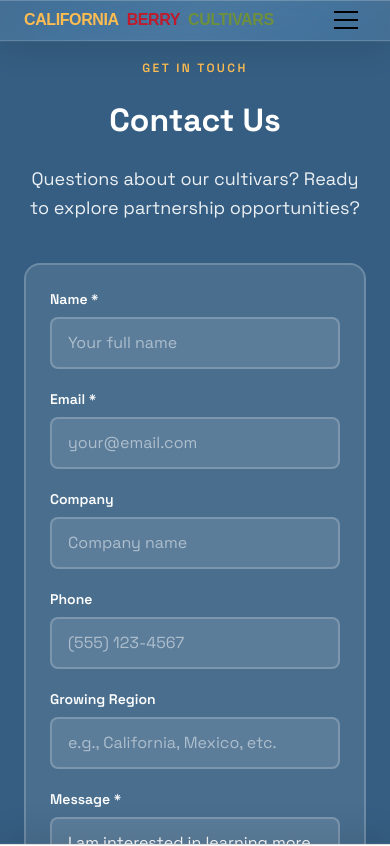
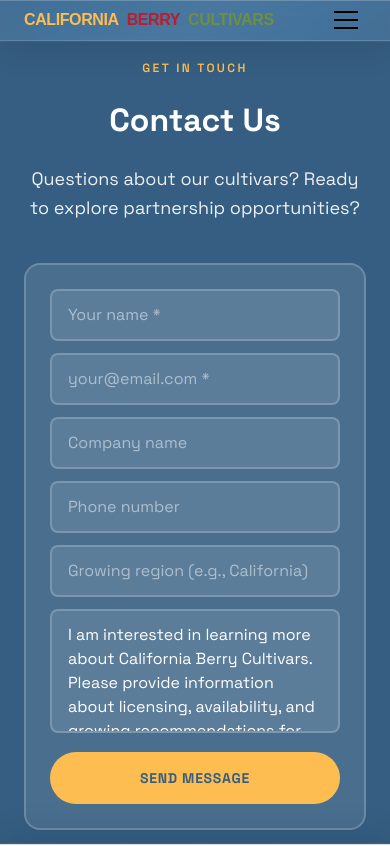
Before and after one commit to tadavan2/cbc-homepage, a Next.js app: page /contact in a window 390 px wide. Shown: the top 846 px of the page. Built offline with nearby package versions, Linux system fonts and the light colour scheme.

Commit message:
Fine-tune vertical alignments per section, hide form labels on mobile (use placeholders with * for required)

```diff
--- a/app/about/page.tsx
+++ b/app/about/page.tsx
@@ -77,10 +77,10 @@
       className="scroll-snap-container"
       style={{ scrollSnapType: 'y mandatory', overflowY: 'auto' }}
     >
-      {/* Section 1: Hero with Video Placeholder */}
+      {/* Section 1: Hero with Video Placeholder - 30% */}
       <section
         id="hero"
-        className="scroll-snap-section bg-[#355e82] flex items-start md:items-center justify-center pt-[15vh] md:pt-0"
+        className="scroll-snap-section bg-[#355e82] flex items-start md:items-center justify-center pt-[10vh] md:pt-0"
       >
         <div className="container px-4 py-12 md:py-20" style={{ paddingTop: '60px' }}>
           <div className={`max-w-4xl mx-auto text-center ${activeSection >= 0 ? 'animate-fade-in' : 'opacity-0'}`}>
@@ -147,7 +147,7 @@
       {/* Section 3: Our Team */}
       <section
         id="team"
-        className="scroll-snap-section bg-[#c93834] flex items-start md:items-center justify-center pt-[15vh] md:pt-0"
+        className="scroll-snap-section bg-[#c93834] flex items-start md:items-center justify-center pt-[12vh] md:pt-0"
       >
         <div className="container px-4 py-20">
           <div className={`max-w-4xl mx-auto text-center ${activeSection >= 2 ? 'animate-fade-in' : 'opacity-0'}`}>
@@ -201,7 +201,7 @@
       {/* Section 5: Our Partners */}
       <section
         id="partners"
-        className="scroll-snap-section bg-[#fdbd51] flex items-start md:items-center justify-center pt-[15vh] md:pt-0"
+        className="scroll-snap-section bg-[#fdbd51] flex items-start md:items-center justify-center pt-[10vh] md:pt-0"
       >
         <div className="container px-4 py-10 md:py-16" style={{ paddingTop: '50px' }}>
           <div className={`max-w-5xl mx-auto ${activeSection >= 4 ? 'animate-fade-in' : 'opacity-0'}`}>
@@ -213,7 +213,7 @@
             </p>
 
             {/* Partner Cards - 3 columns on desktop, 2 on mobile */}
-            <div className="grid grid-cols-2 md:grid-cols-3 gap-2 md:gap-3">
+            <div className="grid grid-cols-2 md:grid-cols-3 gap-2 md:gap-3" style={{ marginBottom: '80px' }}>
               <a
                 href="https://www.calgiant.com"
                 target="_blank"
@@ -283,7 +283,7 @@
       {/* Section 6: Explore Our Work */}
       <section
         id="explore"
-        className="scroll-snap-section bg-[#c4daf4] flex items-start md:items-center justify-center pt-[15vh] md:pt-0"
+        className="scroll-snap-section bg-[#c4daf4] flex items-start md:items-center justify-center pt-[20vh] md:pt-0"
       >
         <div className="container px-4 py-20">
           <div className={`max-w-3xl mx-auto text-center ${activeSection >= 5 ? 'animate-fade-in' : 'opacity-0'}`}>
--- a/app/breeding/page.tsx
+++ b/app/breeding/page.tsx
@@ -80,7 +80,7 @@
       {/* Section 1: Cultivar Development (Hero) */}
       <section
         id="cultivar-development"
-        className="scroll-snap-section bg-[#6E903C] flex items-start md:items-center justify-center pt-[15vh] md:pt-0"
+        className="scroll-snap-section bg-[#6E903C] flex items-start md:items-center justify-center pt-[10vh] md:pt-0"
       >
         <div className="container px-4 py-12 md:py-20" style={{ paddingTop: '60px' }}>
           <div className={`max-w-4xl mx-auto text-center ${activeSection >= 0 ? 'animate-fade-in' : 'opacity-0'}`}>
@@ -163,7 +163,7 @@
       {/* Section 4: Cleanstock */}
       <section
         id="cleanstock"
-        className="scroll-snap-section flex items-start md:items-center justify-center pt-[15vh] md:pt-0"
+        className="scroll-snap-section flex items-start md:items-center justify-center pt-[12vh] md:pt-0"
         style={{ background: 'linear-gradient(to bottom right, #355e82 0%, #fdbd51 100%)' }}
       >
         <div className="container px-4 py-20">
--- a/app/contact/page.tsx
+++ b/app/contact/page.tsx
@@ -107,7 +107,7 @@
       {/* Section 2: Working at CBC / Careers */}
       <section
         id="careers"
-        className="scroll-snap-section bg-[#6E903C] flex items-center justify-center"
+        className="scroll-snap-section bg-[#6E903C] flex items-start md:items-center justify-center pt-[15vh] md:pt-0"
       >
         <div className="container px-4 py-12 md:py-20" style={{ paddingTop: '60px' }}>
           <div className={`max-w-3xl mx-auto text-center ${activeSection >= 1 ? 'animate-fade-in' : 'opacity-0'}`}>
--- a/app/page.tsx
+++ b/app/page.tsx
@@ -94,6 +94,7 @@
         }}
       >
       {/* Hero Section - Full screen with colored background */}
+      {/* Hero - 50% on mobile (centered) */}
       <section className="scroll-snap-section relative flex items-center justify-center overflow-hidden">
         {/* Colored background boxes - green left, dark red right */}
         <div className="absolute inset-0">
@@ -146,7 +147,7 @@
 
       {/* What We Do - Gradient section */}
       <section
-        className="scroll-snap-section flex items-center"
+        className="scroll-snap-section flex items-start md:items-center pt-[15vh] md:pt-0"
         style={{ background: 'linear-gradient(to bottom right, #355e82 0%, #fdbd51 100%)' }}
       >
         <div className="container px-4 py-12 md:py-20" style={{ paddingTop: '50px' }}>
@@ -204,7 +205,7 @@
       </section>
 
       {/* Featured Cultivars - Medium red section */}
-      <section id="cultivars" className="scroll-snap-section bg-[#c93834] flex items-center">
+      <section id="cultivars" className="scroll-snap-section bg-[#c93834] flex items-start md:items-center pt-[10vh] md:pt-0">
         <div className="container px-4 py-20" style={{ paddingTop: '45px' }}>
           <h2 className={`text-4xl md:text-5xl lg:text-6xl font-bold mb-4 text-center text-white
             ${activeSection >= 2 ? 'animate-fade-in' : 'opacity-0'}
@@ -254,7 +255,7 @@
       </section>
 
       {/* Breeding Philosophy Teaser - Dark blue section */}
-      <section className="scroll-snap-section bg-[#355e82] flex items-center">
+      <section className="scroll-snap-section bg-[#355e82] flex items-start md:items-center pt-[15vh] md:pt-0">
         <div className="container px-4 py-20">
           <div className={`max-w-3xl mx-auto text-center ${activeSection >= 3 ? 'animate-fade-in' : 'opacity-0'}`}>
             <blockquote className="text-3xl md:text-4xl lg:text-5xl font-bold italic mb-6 text-[#fdbd51] leading-tight">
@@ -275,7 +276,7 @@
       </section>
 
       {/* About Teaser - White section with colored accent */}
-      <section className="scroll-snap-section bg-white flex items-center relative overflow-hidden">
+      <section className="scroll-snap-section bg-white flex items-start md:items-center pt-[15vh] md:pt-0 relative overflow-hidden">
         <div className="absolute top-0 left-0 w-full h-32 bg-gradient-to-b from-[#355e82] to-transparent"></div>
         <div className="container px-4 py-20 relative z-10">
           <div className={`max-w-3xl mx-auto text-center ${activeSection >= 4 ? 'animate-fade-in' : 'opacity-0'}`}>
@@ -296,7 +297,7 @@
       </section>
 
       {/* Contact - Light blue section */}
-      <section className="scroll-snap-section bg-[#c4daf4] flex items-center">
+      <section className="scroll-snap-section bg-[#c4daf4] flex items-start md:items-center pt-[15vh] md:pt-0">
         <div className="container px-4 py-20">
           <div className={`max-w-2xl mx-auto text-center ${activeSection >= 5 ? 'animate-fade-in' : 'opacity-0'}`}>
             <h2 className="text-3xl md:text-4xl font-bold mb-6 text-[#355e82]">Get in Touch</h2>
--- a/components/ContactForm.tsx
+++ b/components/ContactForm.tsx
@@ -82,10 +82,10 @@
   }
 
   return (
-    <form onSubmit={handleSubmit} className="space-y-5">
-      <div className="grid grid-cols-1 md:grid-cols-2 gap-5">
+    <form onSubmit={handleSubmit} className="space-y-3 md:space-y-5">
+      <div className="grid grid-cols-1 md:grid-cols-2 gap-3 md:gap-5">
         <div>
-          <label className="block text-sm font-semibold text-white mb-2">
+          <label className="hidden md:block text-sm font-semibold text-white mb-2">
             Name *
           </label>
           <input
@@ -95,11 +95,11 @@
             onChange={handleInputChange}
             required
             className="w-full px-4 py-3 bg-white/10 border-2 border-white/20 rounded-lg focus:outline-none focus:border-[#fdbd51] transition-colors text-white placeholder-white/50"
-            placeholder="Your full name"
+            placeholder="Your name *"
           />
         </div>
         <div>
-          <label className="block text-sm font-semibold text-white mb-2">
+          <label className="hidden md:block text-sm font-semibold text-white mb-2">
             Email *
           </label>
           <input
@@ -109,14 +109,14 @@
             onChange={handleInputChange}
             required
             className="w-full px-4 py-3 bg-white/10 border-2 border-white/20 rounded-lg focus:outline-none focus:border-[#fdbd51] transition-colors text-white placeholder-white/50"
-            placeholder="your@email.com"
+            placeholder="your@email.com *"
           />
         </div>
       </div>
 
-      <div className="grid grid-cols-1 md:grid-cols-2 gap-5">
+      <div className="grid grid-cols-1 md:grid-cols-2 gap-3 md:gap-5">
         <div>
-          <label className="block text-sm font-semibold text-white mb-2">
+          <label className="hidden md:block text-sm font-semibold text-white mb-2">
             Company
           </label>
           <input
@@ -129,7 +129,7 @@
           />
         </div>
         <div>
-          <label className="block text-sm font-semibold text-white mb-2">
+          <label className="hidden md:block text-sm font-semibold text-white mb-2">
             Phone
           </label>
           <input
@@ -138,13 +138,13 @@
             value={formData.phone}
             onChange={handleInputChange}
             className="w-full px-4 py-3 bg-white/10 border-2 border-white/20 rounded-lg focus:outline-none focus:border-[#fdbd51] transition-colors text-white placeholder-white/50"
-            placeholder="(555) 123-4567"
+            placeholder="Phone number"
           />
         </div>
       </div>
 
       <div>
-        <label className="block text-sm font-semibold text-white mb-2">
+        <label className="hidden md:block text-sm font-semibold text-white mb-2">
           Growing Region
         </label>
         <input
@@ -152,13 +152,13 @@
           name="region"
           value={formData.region}
           onChange={handleInputChange}
-          placeholder="e.g., California, Mexico, etc."
+          placeholder="Growing region (e.g., California)"
           className="w-full px-4 py-3 bg-white/10 border-2 border-white/20 rounded-lg focus:outline-none focus:border-[#fdbd51] transition-colors text-white placeholder-white/50"
         />
       </div>
 
       <div>
-        <label className="block text-sm font-semibold text-white mb-2">
+        <label className="hidden md:block text-sm font-semibold text-white mb-2">
           Message *
         </label>
         <textarea
@@ -166,8 +166,9 @@
           value={formData.message}
           onChange={handleInputChange}
           required
-          rows={5}
+          rows={4}
           className="w-full px-4 py-3 bg-white/10 border-2 border-white/20 rounded-lg focus:outline-none focus:border-[#fdbd51] transition-colors text-white placeholder-white/50 resize-none"
+          placeholder="Your message *"
         />
       </div>
 
```
